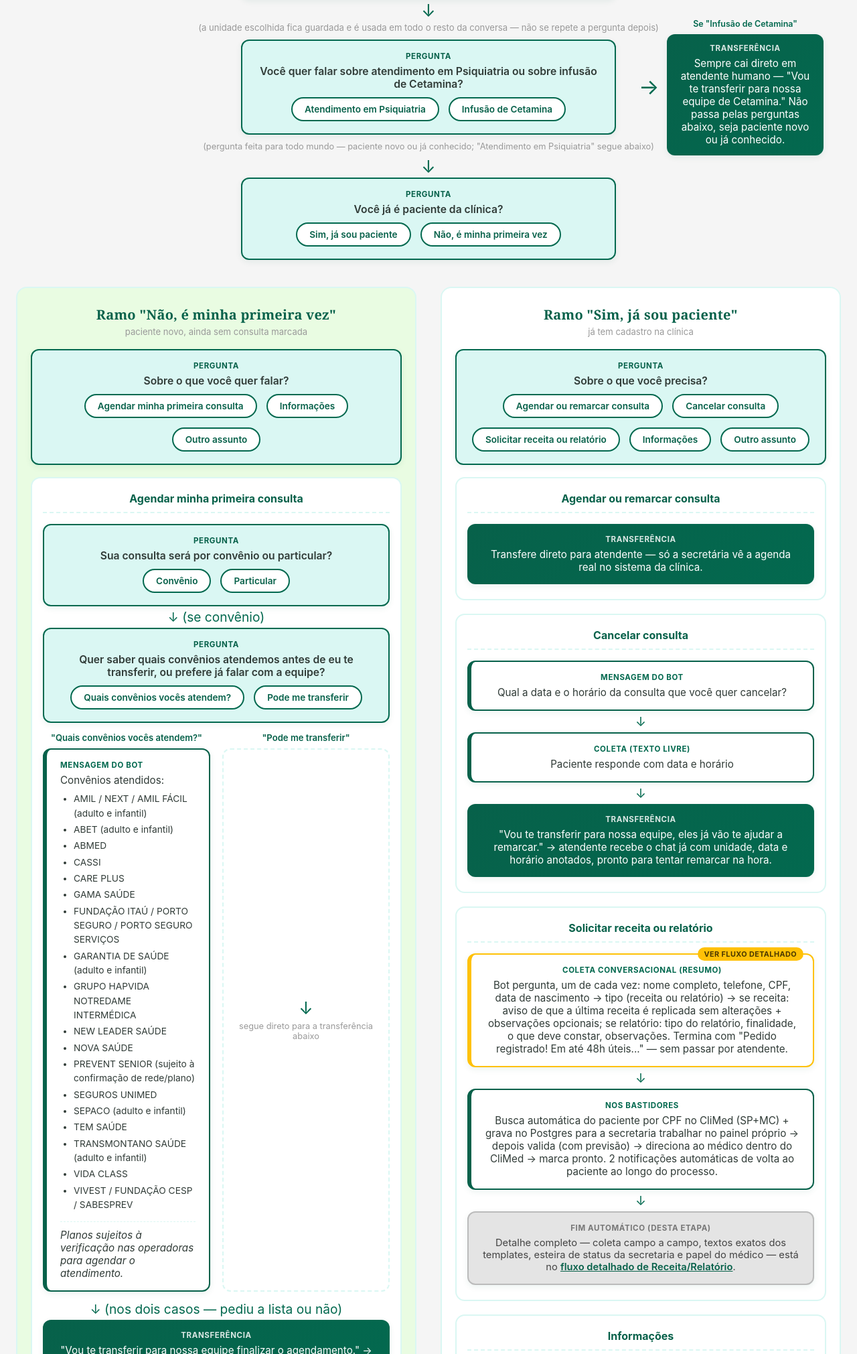
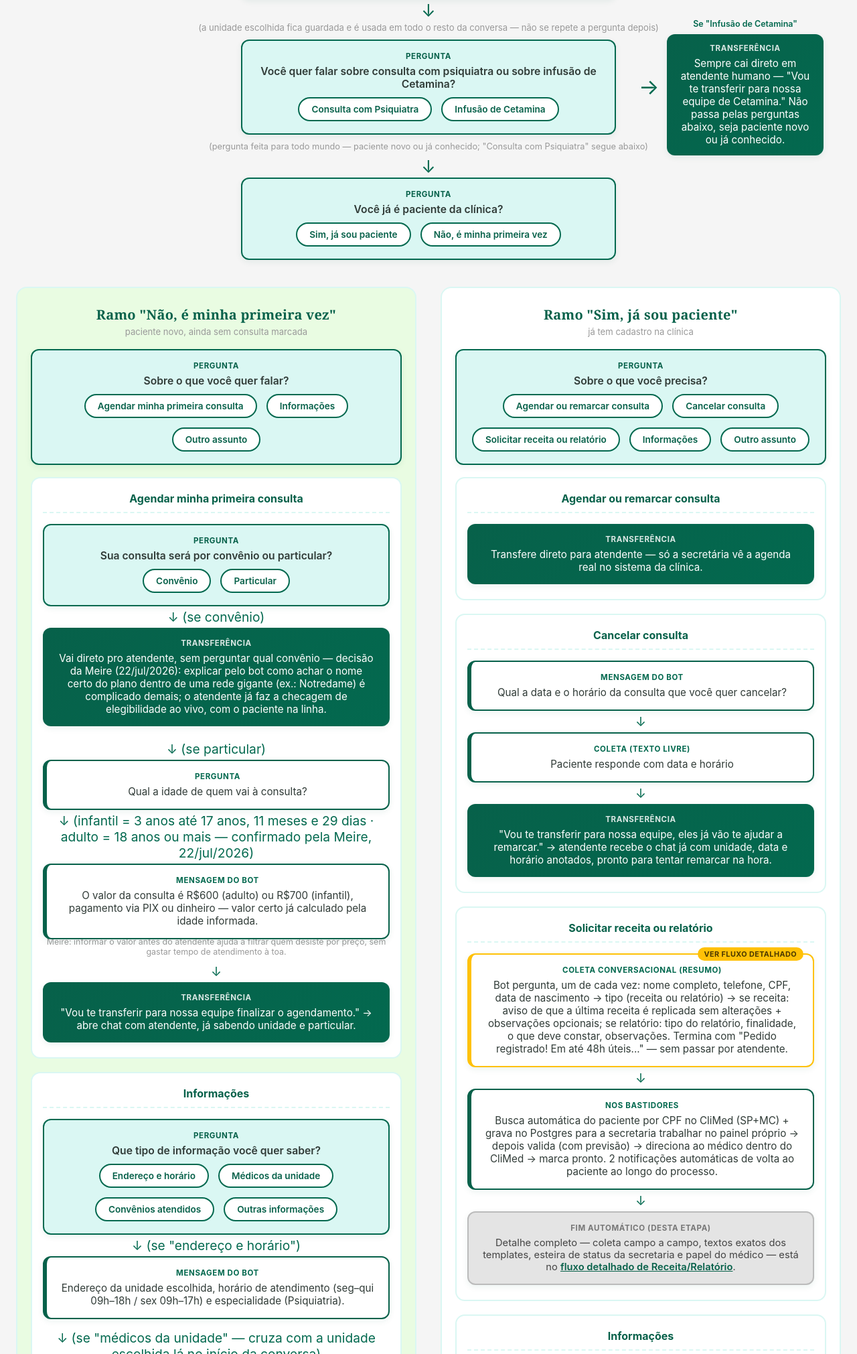
Before and after one commit to gagarciam/static-shares, a plain HTML site: page fluxo-primeiro-contato/index.html in a window 1280 px wide. Shown: the part 779-2800 px from the top of the page at 67% size. Drawn offline with Linux system fonts and the light colour scheme.

Commit message:
Publish/update fluxo-primeiro-contato

```diff
--- a/fluxo-primeiro-contato/index.html
+++ b/fluxo-primeiro-contato/index.html
@@ -499,9 +499,9 @@
   <div class="branch-point-wrap">
     <div class="node node-question">
       <div class="label">Pergunta</div>
-      <div class="txt">Você quer falar sobre atendimento em Psiquiatria ou sobre infusão de Cetamina?</div>
+      <div class="txt">Você quer falar sobre consulta com psiquiatra ou sobre infusão de Cetamina?</div>
       <div class="options-row">
-        <div class="option-pill">Atendimento em Psiquiatria</div>
+        <div class="option-pill">Consulta com Psiquiatra</div>
         <div class="option-pill">Infusão de Cetamina</div>
       </div>
     </div>
@@ -517,7 +517,7 @@
       </div>
     </div>
   </div>
-  <div style="text-align:center; font-size:0.8rem; color:var(--texto-claro); margin: 10px 0 4px;">(pergunta feita para todo mundo — paciente novo ou já conhecido; "Atendimento em Psiquiatria" segue abaixo)</div>
+  <div style="text-align:center; font-size:0.8rem; color:var(--texto-claro); margin: 10px 0 4px;">(pergunta feita para todo mundo — paciente novo ou já conhecido; "Consulta com Psiquiatra" segue abaixo)</div>
 
   <div class="arrow-down" style="margin-top:10px;">↓</div>
 
@@ -560,70 +560,22 @@
           </div>
 
           <div class="mini-arrow">↓ (se convênio)</div>
-          <div class="node node-question">
-            <div class="label">Pergunta</div>
-            <div class="txt">Quer saber quais convênios atendemos antes de eu te transferir, ou prefere já falar com a equipe?</div>
-            <div class="options-row">
-              <div class="option-pill">Quais convênios vocês atendem?</div>
-              <div class="option-pill">Pode me transferir</div>
-            </div>
-          </div>
-
-          <div class="parallel-row">
-            <div class="parallel-col">
-              <div class="parallel-col-title">"Quais convênios vocês atendem?"</div>
-              <div class="node node-msg node-convenios" style="margin:0;">
-                <div class="label">Mensagem do bot</div>
-                <div class="txt">Convênios atendidos:</div>
-                <ul class="convenio-list">
-                  <li>AMIL / NEXT / AMIL FÁCIL (adulto e infantil)</li>
-                  <li>ABET (adulto e infantil)</li>
-                  <li>ABMED</li>
-                  <li>CASSI</li>
-                  <li>CARE PLUS</li>
-                  <li>GAMA SAÚDE</li>
-                  <li>FUNDAÇÃO ITAÚ / PORTO SEGURO / PORTO SEGURO SERVIÇOS</li>
-                  <li>GARANTIA DE SAÚDE (adulto e infantil)</li>
-                  <li>GRUPO HAPVIDA NOTREDAME INTERMÉDICA</li>
-                  <li>NEW LEADER SAÚDE</li>
-                  <li>NOVA SAÚDE</li>
-                  <li>PREVENT SENIOR (sujeito à confirmação de rede/plano)</li>
-                  <li>SEGUROS UNIMED</li>
-                  <li>SEPACO (adulto e infantil)</li>
-                  <li>TEM SAÚDE</li>
-                  <li>TRANSMONTANO SAÚDE (adulto e infantil)</li>
-                  <li>VIDA CLASS</li>
-                  <li>VIVEST / FUNDAÇÃO CESP / SABESPREV</li>
-                </ul>
-                <div class="txt convenio-disclaimer">Planos sujeitos à verificação nas operadoras para agendar o atendimento.</div>
-              </div>
-            </div>
-            <div class="parallel-col">
-              <div class="parallel-col-title">"Pode me transferir"</div>
-              <div class="parallel-passthrough">
-                <span>↓</span>
-                <em>segue direto para a transferência abaixo</em>
-              </div>
-            </div>
-          </div>
-
-          <div class="mini-arrow">↓ (nos dois casos — pediu a lista ou não)</div>
           <div class="node node-handoff">
             <div class="label">Transferência</div>
-            <div class="txt">"Vou te transferir para nossa equipe finalizar o agendamento." → abre chat com atendente, já sabendo unidade e convênio informado.</div>
+            <div class="txt">Vai direto pro atendente, sem perguntar qual convênio — decisão da Meire (22/jul/2026): explicar pelo bot como achar o nome certo do plano dentro de uma rede gigante (ex.: Notredame) é complicado demais; o atendente já faz a checagem de elegibilidade ao vivo, com o paciente na linha.</div>
           </div>
 
           <div class="mini-arrow" style="margin-top:22px;">↓ (se particular)</div>
-          <div class="node node-msg node-standby">
-            <span class="tag-standby">Confirmar c/ Meire</span>
+          <div class="node node-msg">
             <div class="label">Pergunta</div>
             <div class="txt">Qual a idade de quem vai à consulta?</div>
           </div>
-          <div class="mini-arrow">↓ (bot aplica o corte de idade adulto × infantil — corte exato ainda a definir)</div>
+          <div class="mini-arrow">↓ (infantil = 3 anos até 17 anos, 11 meses e 29 dias · adulto = 18 anos ou mais — confirmado pela Meire, 22/jul/2026)</div>
           <div class="node node-msg">
             <div class="label">Mensagem do bot</div>
             <div class="txt">O valor da consulta é R$600 (adulto) ou R$700 (infantil), pagamento via PIX ou dinheiro — valor certo já calculado pela idade informada.</div>
           </div>
+          <div class="mini-note" style="text-align:center; font-size:0.78rem; color:var(--texto-claro); margin:-4px 0 10px;">Meire: informar o valor antes do atendente ajuda a filtrar quem desiste por preço, sem gastar tempo de atendimento à toa.</div>
           <div class="mini-arrow">↓</div>
           <div class="node node-handoff">
             <div class="label">Transferência</div>
@@ -672,10 +624,32 @@
           </div>
 
           <div class="mini-arrow" style="margin-top:16px;">↓ (se "convênios atendidos")</div>
-          <div class="node node-msg">
+          <div class="node node-msg node-convenios">
             <div class="label">Mensagem do bot</div>
-            <div class="txt">Mesma lista formatada de convênios (arquivo oficial "Convênios Atendidos ASSIS", ver ramo "Agendar consulta") + aviso de validação no agendamento.</div>
+            <div class="txt">Convênios atendidos:</div>
+            <ul class="convenio-list">
+              <li>AMIL / NEXT / AMIL FÁCIL (adulto e infantil)</li>
+              <li>ABET (adulto e infantil)</li>
+              <li>ABMED</li>
+              <li>CASSI</li>
+              <li>CARE PLUS</li>
+              <li>GAMA SAÚDE</li>
+              <li>FUNDAÇÃO ITAÚ / PORTO SEGURO / PORTO SEGURO SERVIÇOS</li>
+              <li>GARANTIA DE SAÚDE (adulto e infantil)</li>
+              <li>GRUPO HAPVIDA NOTREDAME INTERMÉDICA</li>
+              <li>NEW LEADER SAÚDE</li>
+              <li>NOVA SAÚDE</li>
+              <li>PREVENT SENIOR (sujeito à confirmação de rede/plano)</li>
+              <li>SEGUROS UNIMED</li>
+              <li>SEPACO (adulto e infantil)</li>
+              <li>TEM SAÚDE</li>
+              <li>TRANSMONTANO SAÚDE (adulto e infantil)</li>
+              <li>VIDA CLASS</li>
+              <li>VIVEST / FUNDAÇÃO CESP / SABESPREV</li>
+            </ul>
+            <div class="txt convenio-disclaimer">Todos os planos estão sujeitos à confirmação de cobertura na rede do plano — a checagem final é sempre feita com o atendente no agendamento.</div>
           </div>
+          <div class="mini-note" style="text-align:center; font-size:0.78rem; color:var(--texto-claro); margin:-6px 0 4px;">Só aparece se o paciente pedir explicitamente — a clínica não empurra essa lista proativamente (decisão da Meire, 22/jul/2026)</div>
 
           <div class="mini-arrow" style="margin-top:16px;">↓ (se "outras informações")</div>
           <div class="node node-handoff">
@@ -805,8 +779,16 @@
       <li>"Infusão de Cetamina" é filtrado logo no início da conversa (antes de perguntar se já é paciente) e <b>sempre</b> cai em atendente humano — não passa pelo resto das perguntas, nem para quem já é paciente.</li>
       <li>"Cancelar consulta" foi desenhado para coletar data e horário <b>antes</b> de transferir, assim o atendente já tenta remarcar direto na conversa, sem precisar perguntar de novo.</li>
       <li><b>"Solicitar receita ou relatório" — revisado e corrigido nesta rodada:</b> a versão anterior deste resumo estava incompleta (faltavam telefone e data de nascimento na coleta). É o único ramo que <b>não</b> termina em atendente humano — o backend (busca por CPF, painel da secretaria, notificações automáticas) já está construído e testado; falta só montar a conversa em si no bot. Fluxo completo, com todos os campos, textos exatos e o papel da secretaria/médico, agora em documento próprio: <a href="https://gagarciam.github.io/static-shares/fluxo-receita-relatorio/" target="_blank" style="color: var(--verde-escuro); font-weight: 600;">fluxo detalhado de Receita/Relatório</a>.</li>
-      <li><b>Pendência para a Meire:</b> no ramo "Agendar minha primeira consulta → Particular", o bot pergunta a idade do paciente para aplicar o valor certo (R$600 adulto / R$700 infantil) — falta definir qual é exatamente o corte de idade que separa "infantil" de "adulto".</li>
-      <li><b>Lista de convênios — resolvida:</b> usei a lista oficial do arquivo "Convênios Atendidos ASSIS" (a mesma que já é usada com pacientes), não o cadastro interno de faturamento do CliMed — esse último tem muito mais entradas (testes, duplicatas, códigos internos) e não devia ser usado como fonte para o paciente. Mantive o aviso "Planos sujeitos à verificação nas operadoras" que já vem no arquivo original.</li>
+      <li><b>Retorno da Meire (22/jul/2026, WhatsApp) — mudanças aplicadas:</b>
+        <ul style="margin-top:6px;">
+          <li>"Atendimento em Psiquiatria" → renomeado para "Consulta com Psiquiatra".</li>
+          <li>Corte de idade confirmado: <b>infantil = 3 anos até 17 anos, 11 meses e 29 dias · adulto = 18 anos ou mais</b>. Aplicado no ramo Particular.</li>
+          <li>Informar o valor da consulta antes do atendente foi validado por ela ("perfeito... muitos já desistem aí") — mantido como está.</li>
+          <li><b>Mudança de decisão no ramo Convênio:</b> ela pensou melhor e decidiu <b>não</b> perguntar nada sobre convênio na hora de agendar — vai direto pro atendente, que já checa a elegibilidade ao vivo. Motivo: explicar pelo bot como achar o nome certo do plano numa rede gigante (ex.: Notredame) é complicado demais. A sub-pergunta "quais convênios/pode me transferir" e a lista que existiam aqui foram removidas.</li>
+          <li>A lista de convênios continua existindo, mas só no menu <b>Informações</b>, e só se o paciente perguntar — a clínica não empurra isso proativamente. Texto ajustado para destacar que todo plano está sujeito à confirmação de cobertura na rede.</li>
+        </ul>
+      </li>
+      <li><b>Pergunta em aberto da Meire, ainda sem resposta sua:</b> ela sugeriu, pro caso de paciente particular querendo consulta rápida (ex.: dia seguinte), considerar um "encaixe particular prioritário" mesmo sem vaga real na agenda, com qualquer médico disponível. Isso é uma ideia nova dela, não uma decisão — pediu pra você pensar a respeito antes de decidir se entra no fluxo.</li>
       <li><b>Lista de médicos — resolvida:</b> usei a lista e ordem que você confirmou (Dr. Leonardo Maranhão sempre primeiro, depois ordem alfabética) — São Paulo: Dr. Leonardo Maranhão, Dra. Camila Lino, Dr. Gabriel Garcia, Dr. Silvio Simenov · Mogi das Cruzes: Dr. Leonardo Maranhão, Dra. Camila Lino, Dra. Glauce Torres, Dra. Pamella Siqueira. A mensagem já cruza com a unidade escolhida no início da conversa, não pergunta de novo.</li>
     </ul>
   </div>
```
